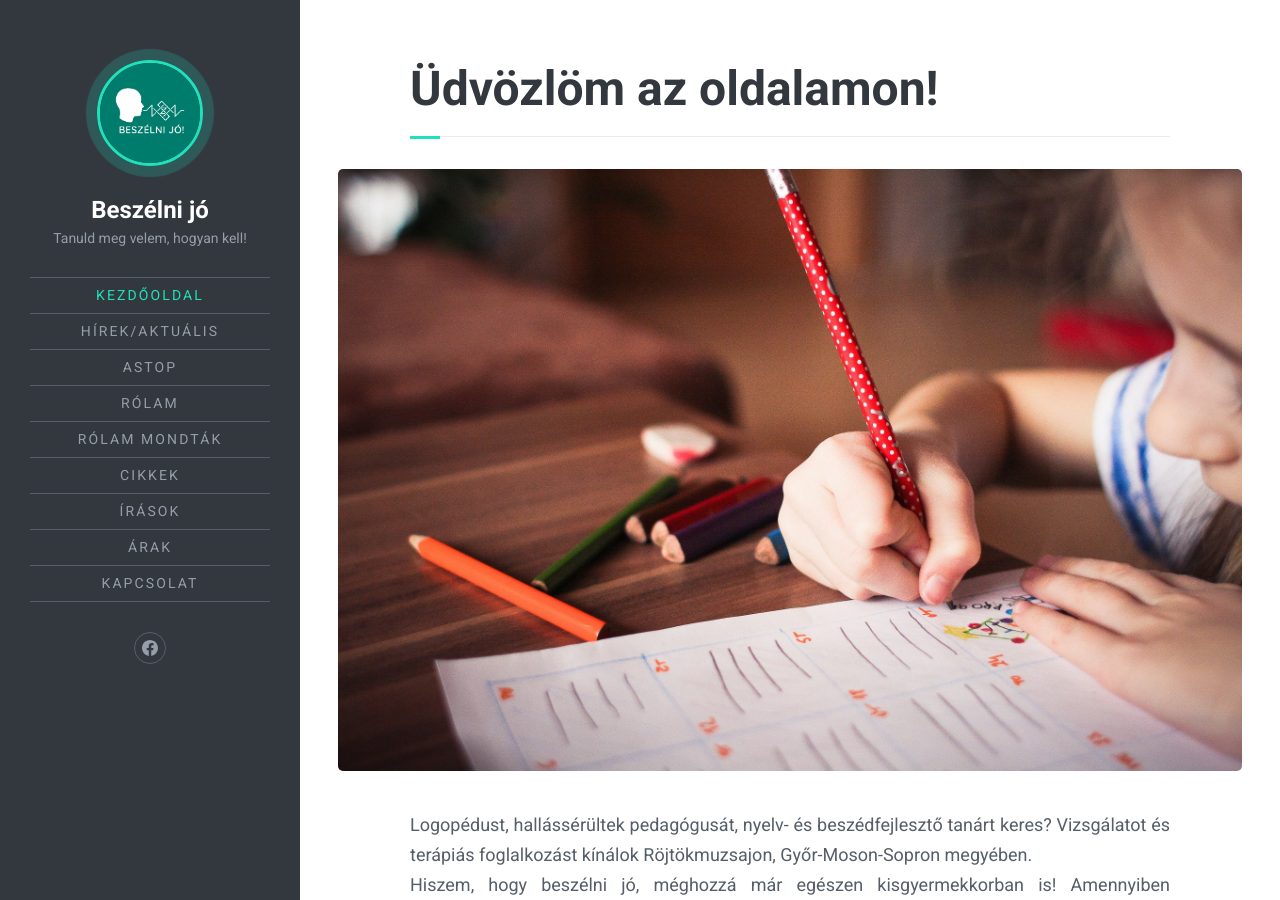
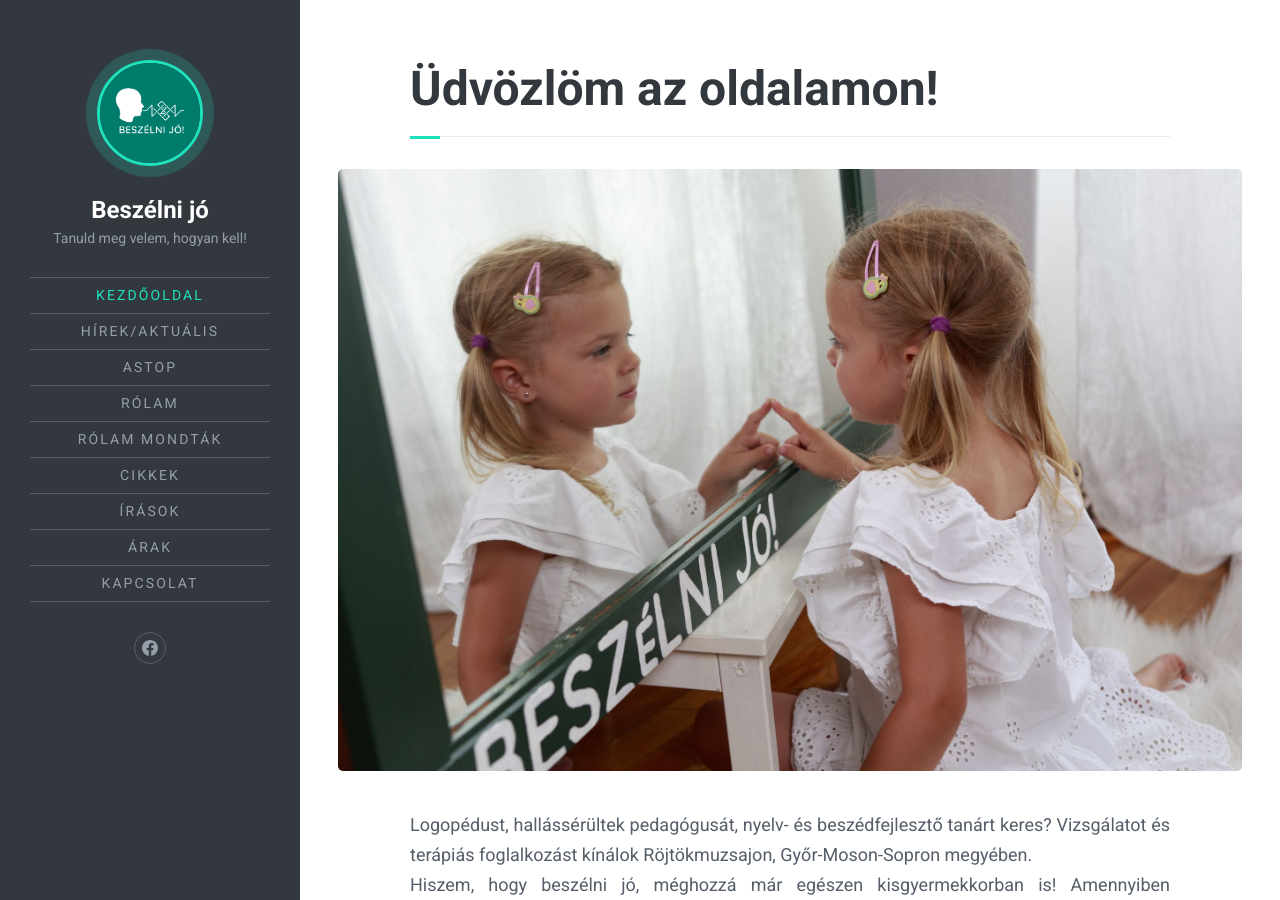
Before and after one commit to beszelnijo/beszelnijo.github.io, a Jekyll site: the page built from index.md, in a window 1280 px wide and 900 px high. Built offline with Jekyll 4.4.1, drawn with Linux system fonts in a browser that asks for light colours; comment, search, counter and statistics services are not loaded.

Commit message:
Cím hozzáadása és két kép csere

```diff
--- a/index.md
+++ b/index.md
@@ -3,7 +3,7 @@ layout: page
 title: Üdvözlöm az oldalamon!
 description: Krániczné Dr. Szabó Ágnes logopédus, hallássérültek pedagógus, nyelv- és beszédfejlesztő tanár
 image: images/avatar.jpg
-img_path: images/child-865116_1920.jpg
+img_path: images/gyerek.jpg
 img_alt: ""
 ---
 Logopédust, hallássérültek pedagógusát, nyelv- és beszédfejlesztő tanárt keres? Vizsgálatot és terápiás foglalkozást kínálok Röjtökmuzsajon, Győr-Moson-Sopron megyében.
--- a/kapcsolat.html
+++ b/kapcsolat.html
@@ -11,3 +11,8 @@ layout: page
     <label><b>E-mail:</b></label>
     <div><a href="mailto:info@beszelnijo.hu">info@beszelnijo.hu</a></div>
 </div>
+<div class="form-group">
+    <label><b>Beszélni jó! logopédia műhely</b></label>
+    <div><a href="https://goo.gl/maps/aj4BJ38EpbzHtTWUA" target="_blank">9451 Röjtökmuzsaj, Röjtöki utca 198.</a></div>
+</div>
+<iframe src="https://www.google.com/maps/embed?pb=!1m18!1m12!1m3!1d2692.63469835683!2d16.833511976731067!3d47.55543809150864!2m3!1f0!2f0!3f0!3m2!1i1024!2i768!4f13.1!3m3!1m2!1s0x476c1b382fb2c9ff%3A0x79336c3b6045e6ed!2zQmVzesOpbG5pIGrDsyEgbG9nb3DDqWRpYSBtxbFoZWx5!5e0!3m2!1shu!2shu!4v1692210856308!5m2!1shu!2shu" width="500" height="400" style="border:0;" allowfullscreen="" loading="lazy" referrerpolicy="no-referrer-when-downgrade"></iframe>
```
Also changed, not shown: images/dr.szabo_agnes.jpg, images/gyerek.jpg (added).
